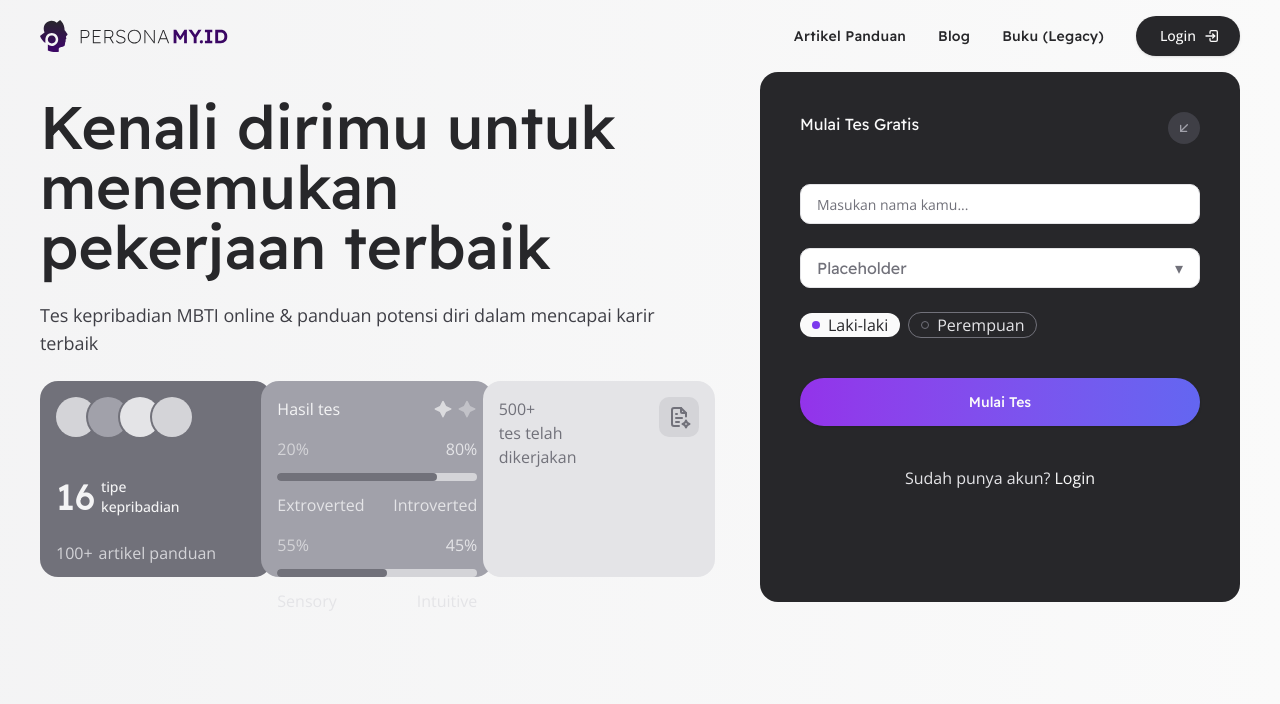
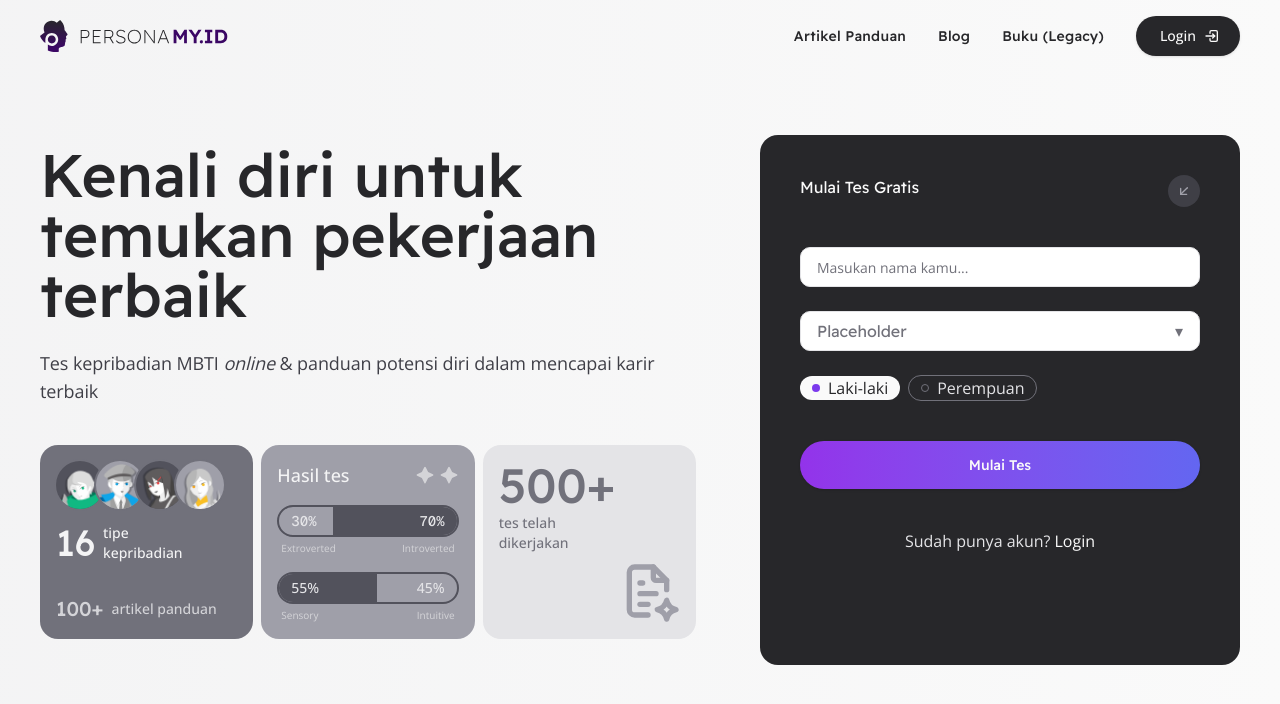
Before and after one commit to faishalnahidha/persona-nextjs, a Next.js app: page / in a window 1280 px wide. Shown: the top 704 px of the page. Built offline with nearby package versions, Linux system fonts and the light colour scheme.

Commit message:
feat: refactor homepage the left side

```diff
--- a/src/app/page.tsx
+++ b/src/app/page.tsx
@@ -6,6 +6,7 @@ import {
   IconFlareFilled,
 } from "@tabler/icons-react";
 
+import { Avatar, AvatarFallback, AvatarGroup, AvatarImage } from "@/components/ui/avatar";
 import { Button } from "@/components/ui/button";
 import { Input } from "@/components/ui/input";
 import Header from "@/components/header";
@@ -15,107 +16,127 @@ export default function HomePage() {
     <main className="min-h-screen">
       <Header />
 
-      <section className="w-full h-400 pt-18 bg-linear-to-r from-brand-neutral-100 to-brand-neutral-50">
-        <div className="container mx-auto w-full items-center grid grid-cols-[3fr_2fr] gap-10 px-6 md:px-10">
+      <section className="w-full h-screen bg-linear-to-r from-brand-neutral-100 to-brand-neutral-50">
+        <div className="container mx-auto w-full h-full items-center grid grid-cols-1 lg:grid-cols-[3fr_2fr] gap-4 md:gap-6 lg:gap-10 px-6 md:px-10">
+
+          {/* Left Side */}
           <div className="flex flex-col gap-6">
             <div className="flex flex-col gap-6">
-              <h1 className="text-6xl font-medium text-[#27272a]">
-                Kenali dirimu untuk menemukan pekerjaan terbaik
+              <h1 className="text-6xl font-medium text-foreground">
+                Kenali diri untuk temukan pekerjaan terbaik
               </h1>
-              <p className="para-lg text-[#3f3f46]">
-                Tes kepribadian MBTI online &amp; panduan potensi diri dalam
+              <p className="para-lg text-foreground-alt">
+                Tes kepribadian MBTI <span className="italic">online</span> &amp; panduan potensi diri dalam
                 mencapai karir terbaik
               </p>
             </div>
 
-            <div className="grid w-fit grid-cols-3 gap-2">
-              <div className="h-[196px] w-[232px] rounded-2xl bg-[#71717a] p-4">
-                <div className="flex items-center gap-2">
-                  <div className="flex -space-x-2">
-                    <div className="size-10 rounded-full bg-[#d4d4d8] ring-2 ring-[#71717a]" />
-                    <div className="size-10 rounded-full bg-[#a1a1aa] ring-2 ring-[#71717a]" />
-                    <div className="size-10 rounded-full bg-[#e4e4e7] ring-2 ring-[#71717a]" />
-                    <div className="size-10 rounded-full bg-[#d4d4d8] ring-2 ring-[#71717a]" />
+            {/* Cards for illustration*/}
+            <div className="grid grid-cols-3 gap-2 min-h-48 py-4 pr-0 2xl:pr-20">
+              {/* Cards #1*/}
+              <div className="w-full h-full rounded-2xl bg-brand-neutral-500 p-4">
+                <div className="flex flex-col h-full justify-between gap-4">
+                  <div className="flex flex-col gap-3">
+                    <AvatarGroup className="*:data-[slot=avatar]:ring-brand-neutral-500">
+                      <Avatar className="size-12 bg-brand-neutral-600">
+                        <AvatarImage src="/images/avatar-tp/avatar-tp-enfp.webp" alt="ENFP" />
+                        <AvatarFallback className="bg-brand-neutral-600" />
+                      </Avatar>
+                      <Avatar className="size-12  bg-brand-neutral-400">
+                        <AvatarImage src="/images/avatar-tp/avatar-tp-entj.webp" alt="ENTJ" />
+                        <AvatarFallback className="bg-brand-neutral-400" />
+                      </Avatar>
+                      <Avatar className="size-12 bg-brand-neutral-600">
+                        <AvatarImage src="/images/avatar-tp/avatar-tp-esfp.webp" alt="ESFP" />
+                        <AvatarFallback className="bg-brand-neutral-600" />
+                      </Avatar>
+                      <Avatar className="size-12 bg-brand-neutral-400">
+                        <AvatarImage src="/images/avatar-tp/avatar-tp-isfj.webp" alt="ISFJ" />
+                        <AvatarFallback className="bg-brand-neutral-400" />
+                      </Avatar>
+                    </AvatarGroup>
+
+                    <div className="flex items-center gap-2 ">
+                      <div className="text-4xl/11 font-medium font-heading text-brand-neutral-100">
+                        16
+                      </div>
+                      <div className="whitespace-pre-line para-sm-medium text-brand-neutral-100">
+                        tipe{"\n"}kepribadian
+                      </div>
                     </div>
                   </div>
 
-                <div className="mt-10 flex items-start gap-[6px]">
-                  <div className="text-4xl font-medium font-heading text-[#f4f4f5]">
-                    16
-                  </div>
-                  <div className="whitespace-pre-line text-sm font-medium tracking-[-0.1px] text-[#f4f4f5]">
-                    tipe{"\n"}kepribadian
-                  </div>
-                </div>
-
-                <div className="mt-6 flex items-center gap-1.5">
-                  <div className="text-heading-display-xs text-[#d4d4d8]">
+                  <div className="flex items-center gap-2">
+                    <div className="text-xl font-medium font-heading text-brand-neutral-300">
                       100+
                     </div>
-                  <div className="text-body-sm-medium leading-none text-[#d4d4d8]">
+                    <div className="para-sm-medium text-brand-neutral-300">
                       artikel panduan
                     </div>
                   </div>
                 </div>
+              </div>
 
-              <div className="h-[196px] w-[232px] rounded-2xl bg-[#a1a1aa] p-4">
+              {/* Cards #2*/}
+              <div className="w-full h-full rounded-2xl bg-brand-neutral-400 p-4">
                 <div className="flex items-center justify-between">
-                  <div className="text-body-lg-medium text-[#f4f4f5]">
+                  <div className="text-lg font-medium text-brand-neutral-100">
                     Hasil tes
                   </div>
-                  <div className="flex items-center gap-1 text-[#f4f4f5]">
-                    <IconFlareFilled className="size-5 opacity-70" />
-                    <IconFlareFilled className="size-5 opacity-40" />
+                  <div className="flex items-center gap-1">
+                    <IconFlareFilled className="size-5 text-brand-neutral-300" />
+                    <IconFlareFilled className="size-5 text-brand-neutral-300" />
                   </div>
                 </div>
 
-                <div className="mt-4 space-y-3">
-                  <div className="flex items-center justify-between text-mono-sm text-[#d4d4d8]">
-                    <span>20%</span>
-                    <span className="text-[#e4e4e7]">80%</span>
+                <div className="mt-4 space-y-1">
+                  <div className="flex h-8 overflow-hidden rounded-full border-2 border-brand-neutral-600">
+                    <div className="flex w-[30%] items-center px-3 bg-transparent">
+                      <span className="text-sm font-medium font-mono text-brand-neutral-200">30%</span>
                     </div>
-                  <div className="h-2 w-full rounded-full bg-[#d4d4d8]">
-                    <div className="h-2 w-[80%] rounded-full bg-[#71717a]" />
+                    <div className="flex flex-1 items-center justify-end px-3 bg-brand-neutral-600">
+                      <span className="text-sm font-medium font-mono text-brand-neutral-200">70%</span>
                     </div>
-                  <div className="flex items-center justify-between text-body-xs text-[#e4e4e7]">
+                  </div>
+                  <div className="flex items-center justify-between px-1 text-[0.625rem] text-brand-neutral-300">
                     <span>Extroverted</span>
                     <span>Introverted</span>
                   </div>
                 </div>
 
-                <div className="mt-4 space-y-3">
-                  <div className="flex items-center justify-between text-mono-sm text-[#d4d4d8]">
-                    <span>55%</span>
-                    <span className="text-[#e4e4e7]">45%</span>
+                <div className="mt-4 space-y-1">
+                  <div className="flex h-8 overflow-hidden rounded-full border-2 border-brand-neutral-600">
+                    <div className="flex w-[55%] items-center px-3 bg-brand-neutral-600">
+                      <span className="text-sm font-medium text-brand-neutral-200">55%</span>
                     </div>
-                  <div className="h-2 w-full rounded-full bg-[#d4d4d8]">
-                    <div className="h-2 w-[55%] rounded-full bg-[#71717a]" />
+                    <div className="flex flex-1 items-center justify-end px-3 bg-transparent">
+                      <span className="text-sm font-medium text-brand-neutral-200">45%</span>
                     </div>
-                  <div className="flex items-center justify-between text-body-xs text-[#e4e4e7]">
+                  </div>
+                  <div className="flex items-center justify-between px-1 text-[0.625rem] text-brand-neutral-300">
                     <span>Sensory</span>
                     <span>Intuitive</span>
                   </div>
                 </div>
               </div>
-
-              <div className="h-[196px] w-[232px] rounded-2xl bg-[#e4e4e7] p-4">
-                <div className="flex items-start justify-between">
+              {/* Cards #3*/}
+              <div className="w-full h-full rounded-2xl bg-brand-neutral-200 p-4 flex flex-col">
                 <div>
-                    <div className="text-heading-display-md text-[#71717a]">
+                  <div className="text-5xl font-heading font-medium text-brand-neutral-500">
                     500+
                   </div>
-                    <div className="whitespace-pre-line text-body-sm-medium text-[#71717a]">
-                      tes telah{"\n"}dikerjakan
+                  <div className="whitespace-pre-line w-30 my-1 text-sm font-medium text-brand-neutral-500">
+                    tes telah dikerjakan
                   </div>
                 </div>
-                  <div className="rounded-lg bg-[#d4d4d8] p-2">
-                    <IconFileTextSpark className="size-6 text-[#71717a]" />
-                  </div>
+                <div className="flex flex-1 items-end justify-end">
+                  <IconFileTextSpark className="size-16 text-brand-neutral-400" />
                 </div>
               </div>
             </div>
           </div>
 
+          {/* Right Side */}
           <div className="pl-6">
             <div className="h-[530px] w-[480px] rounded-2xl bg-[#27272a] p-10">
               <div className="flex w-[400px] flex-col gap-10">
--- /dev/null
+++ b/src/components/ui/avatar.tsx
@@ -0,0 +1,109 @@
+"use client"
+
+import * as React from "react"
+import { Avatar as AvatarPrimitive } from "radix-ui"
+
+import { cn } from "@/lib/utils"
+
+function Avatar({
+  className,
+  size = "default",
+  ...props
+}: React.ComponentProps<typeof AvatarPrimitive.Root> & {
+  size?: "default" | "sm" | "lg"
+}) {
+  return (
+    <AvatarPrimitive.Root
+      data-slot="avatar"
+      data-size={size}
+      className={cn(
+        "group/avatar relative flex size-8 shrink-0 overflow-hidden rounded-full select-none data-[size=lg]:size-10 data-[size=sm]:size-6",
+        className
+      )}
+      {...props}
+    />
+  )
+}
+
+function AvatarImage({
+  className,
+  ...props
+}: React.ComponentProps<typeof AvatarPrimitive.Image>) {
+  return (
+    <AvatarPrimitive.Image
+      data-slot="avatar-image"
+      className={cn("aspect-square size-full", className)}
+      {...props}
+    />
+  )
+}
+
+function AvatarFallback({
+  className,
+  ...props
+}: React.ComponentProps<typeof AvatarPrimitive.Fallback>) {
+  return (
+    <AvatarPrimitive.Fallback
+      data-slot="avatar-fallback"
+      className={cn(
+        "bg-muted text-muted-foreground flex size-full items-center justify-center rounded-full text-sm group-data-[size=sm]/avatar:text-xs",
+        className
+      )}
+      {...props}
+    />
+  )
+}
+
+function AvatarBadge({ className, ...props }: React.ComponentProps<"span">) {
+  return (
+    <span
+      data-slot="avatar-badge"
+      className={cn(
+        "bg-primary text-primary-foreground ring-background absolute right-0 bottom-0 z-10 inline-flex items-center justify-center rounded-full ring-2 select-none",
+        "group-data-[size=sm]/avatar:size-2 group-data-[size=sm]/avatar:[&>svg]:hidden",
+        "group-data-[size=default]/avatar:size-2.5 group-data-[size=default]/avatar:[&>svg]:size-2",
+        "group-data-[size=lg]/avatar:size-3 group-data-[size=lg]/avatar:[&>svg]:size-2",
+        className
+      )}
+      {...props}
+    />
+  )
+}
+
+function AvatarGroup({ className, ...props }: React.ComponentProps<"div">) {
+  return (
+    <div
+      data-slot="avatar-group"
+      className={cn(
+        "*:data-[slot=avatar]:ring-background group/avatar-group flex -space-x-2 *:data-[slot=avatar]:ring-2",
+        className
+      )}
+      {...props}
+    />
+  )
+}
+
+function AvatarGroupCount({
+  className,
+  ...props
+}: React.ComponentProps<"div">) {
+  return (
+    <div
+      data-slot="avatar-group-count"
+      className={cn(
+        "bg-muted text-muted-foreground ring-background relative flex size-8 shrink-0 items-center justify-center rounded-full text-sm ring-2 group-has-data-[size=lg]/avatar-group:size-10 group-has-data-[size=sm]/avatar-group:size-6 [&>svg]:size-4 group-has-data-[size=lg]/avatar-group:[&>svg]:size-5 group-has-data-[size=sm]/avatar-group:[&>svg]:size-3",
+        className
+      )}
+      {...props}
+    />
+  )
+}
+
+export {
+  Avatar,
+  AvatarImage,
+  AvatarFallback,
+  AvatarBadge,
+  AvatarGroup,
+  AvatarGroupCount,
+}
```
Lines whose indentation alone changed are shown as unchanged.
